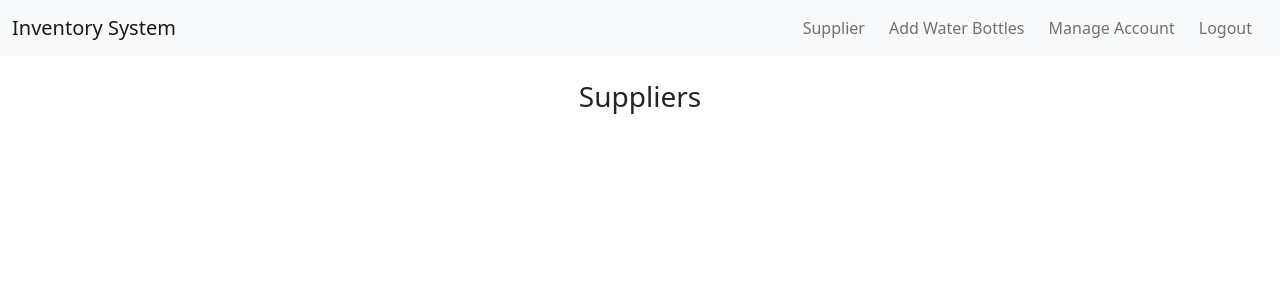
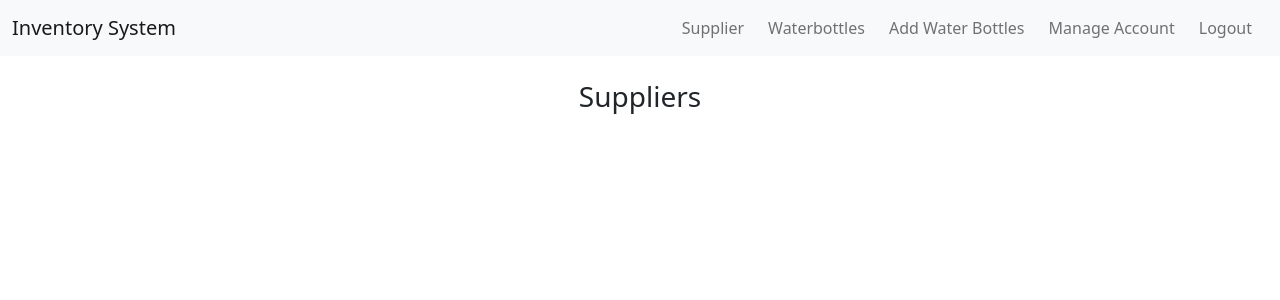
Before and after one commit to adena-wena/M6E-DjangoForms-LapuzSabandoValverde, a Django app: template Project 6/M6P-DjangoForms-LapuzSabandoValverde/MyInventoryApp/templates/MyInventoryApp/view_supplier.html in a window 1280 px wide. Shown: the top 300 px of the page. Run offline with Django 5.2, Linux system fonts and the light colour scheme; the template is opened without the code that fills it, so the values that code supplies are empty; some libraries are stand-ins or nearby versions.

Commit message:
added waterbottles nav button, and fixed list items

```diff
--- a/Project 6/M6P-DjangoForms-LapuzSabandoValverde/MyInventoryApp/templates/MyInventoryApp/view_supplier.html
+++ b/Project 6/M6P-DjangoForms-LapuzSabandoValverde/MyInventoryApp/templates/MyInventoryApp/view_supplier.html
@@ -3,10 +3,15 @@
 
 {% block navbar_buttons %}
   <li class="nav-item">
-    <a class="nav-link me-2" href="{% url 'add_bottle/' %}">Add Water Bottles</a>
+    <a class="nav-link me-2" href="{% url 'view_all_bottles' %}">Waterbottles</a>
+  </li>
+  <li class="nav-item">
+    <a class="nav-link me-2" href="{% url 'add_bottle' %}">Add Water Bottles</a>
+  </li>
   <li class="nav-item">
     <a class="nav-link me-2" href="{% url 'manage_account' pk=account.pk %}">Manage Account</a>
   </li>
+  <li>
     <a class="nav-link me-2" href="{% url 'login' %}">Logout</a>
   </li>
 {% endblock %}
```
